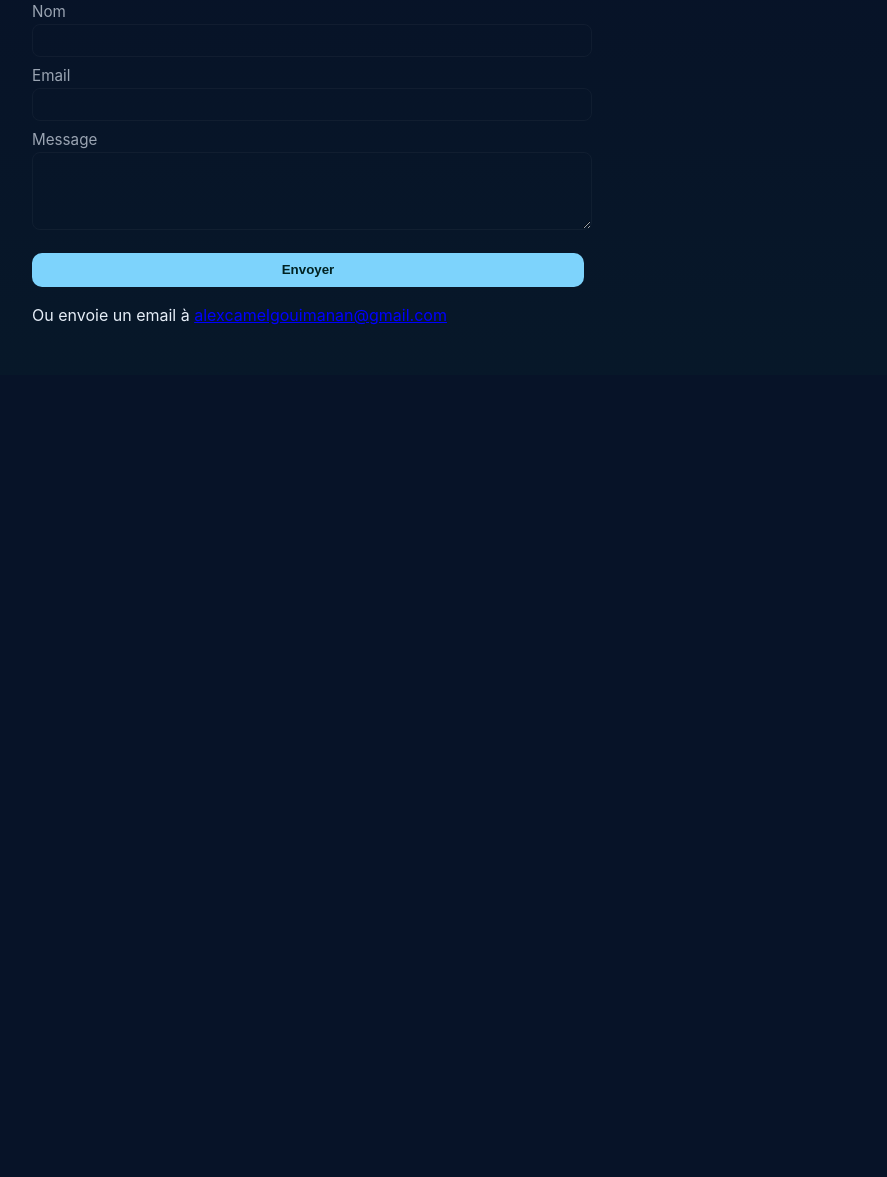
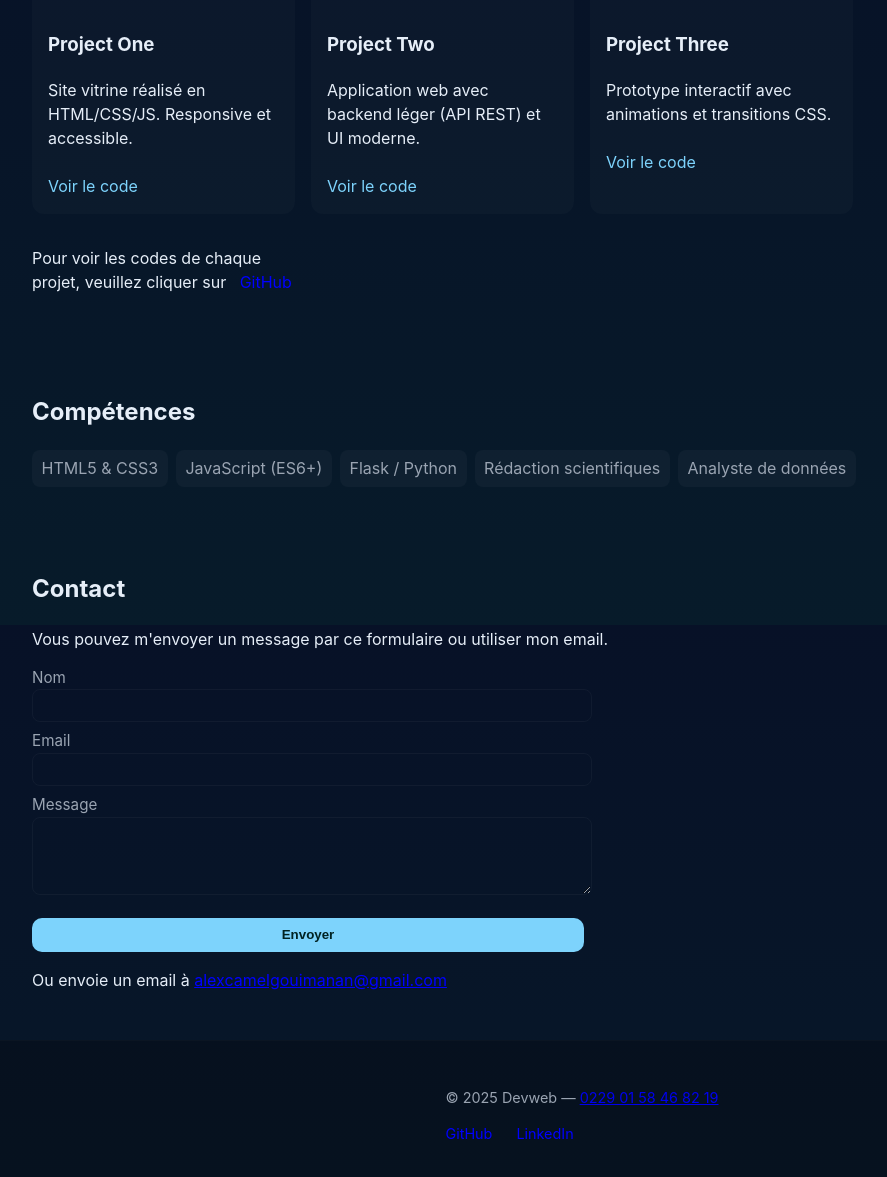
Before and after one commit to alexcamel/Portfolio, a Flask app: page / in a window 1280 px wide. Shown: the part 975-2152 px from the top of the page, without its empty margins (58-945 px from the left). Before the commit the page ends 1300 px from the top, so only its background shows below. Run offline with Flask 3, Linux system fonts and the light colour scheme.

Commit message:
Ajout des nouvelles modifications

```diff
--- a/template/index.html
+++ /dev/null
@@ -1,86 +0,0 @@
-<!doctype html>
-<html lang="fr">
-
-<head>
-  <meta charset="utf-8" />
-  <meta name="viewport" content="width=device-width, initial-scale=1.0">
-  <title>Portfolio - Alex</title>
-  <link rel="stylesheet" href="{{ url_for('static', filename='css/style.css') }}">
-</head>
-
-<body>
-
-  <header class="hero" id="home">
-    <div class="container hero-inner">
-      <div class="hero-text">
-        <h1> Bienvenue sur mon portfolio Dev ! <br> On me nomme Alex Camel</h1>
-        <p>Développeur · Rédacteur scientifiques · Analyste de données · Créateur de solutions web modernes et
-          scientifiques. <br> Voici une sélection de mes projets.</p>
-        <a class="btn" href="#projects">Voir mes projets</a>
-        <a class="btn ghost" href="{{ url_for('static', filename='assets/Alex_Camel_CV.pdf') }}" download>Télécharger
-          mon CV</a>
-      </div>
-      <div class="hero-image">
-        <img src="{{ url_for('static', filename='assets/profile.svg') }}" alt="photo de profil (placeholder)"
-          width="220" height="220" />
-      </div>
-    </div>
-  </header>
-
-  <main>
-
-    <section id="projects" class="section container">
-      <h2>Projets</h2>
-
-      <div class="projects-grid">
-        <article class="project-card">
-          <img src="{{ url_for('static', filename='assets/project-1.svg') }}" alt="Project 1" width="50" height="50" />
-          <h3>Project One</h3>
-        </article>
-
-        <article class="project-card">
-          <img src="{{ url_for('static', filename='assets/project-2.svg') }}" alt="Project 2" width="50" height="50" />
-          <h3>Project Two</h3>
-        </article>
-
-        <article class="project-card">
-          <img src="{{ url_for('static', filename='assets/project-3.svg') }}" alt="Project 3" width="50" height="50" />
-          <h3>Project Three</h3>
-        </article>
-
-      </div>
-      <div class="code-info" style="text-align: center; margin-top: 2rem;">
-        <p>Pour voir les codes de chaque projet, veuillez cliquer sur mon profil : &nbsp
-          <a href="https://github.com/alexcamel" target="_blank" aria-label="GitHub" class="github">
-            GitHub
-          </a>
-        </p>
-      </div>
-    </section>
-
-    <section id="contact" class="section container">
-      <h2>Contact</h2>
-      <p>Vous pouvez m'envoyer un message par ce formulaire ou utiliser mon email.</p>
-      <form id="contact-form" class="contact-form" action="{{ url_for('handle_contact') }}" method="POST"> <label>
-          Nom
-          <input type="text" name="name" required />
-        </label>
-        <label>
-          Email
-          <input type="email" name="email" required />
-        </label>
-        <label>
-          Message
-          <textarea name="message" rows="4" required></textarea>
-        </label>
-        <button class="btn" type="submit">Envoyer</button>
-      </form>
-      <p class="muted">Ou envoie un email à <a href="mailto:ton.email@example.com"
-          class="mailto">alexcamelgouimanan@gmail.com</a></p>
-    </section>
-  </main>
-
-  <script src="{{ url_for('static', filename='js/main.js') }}"></script>
-</body>
-
-</html>
--- /dev/null
+++ b/templates/index.html
@@ -0,0 +1,124 @@
+<!doctype html>
+<html lang="fr">
+<head>
+  <meta charset="utf-8" />
+  <meta name="viewport" content="width=device-width,initial-scale=1" />
+  <title>Portfolio - Alex</title>
+  <link rel="stylesheet" href="{{url_for('static', filename = './css/style.css')}}" />
+</head>
+<body>
+  <nav class="nav">
+    <div class="container nav-inner">
+      <div class="brand">Alex Camel GOUIMANAN</div>
+      <ul class="nav-links">
+        <li><a href="#about">À propos</a></li>
+        <li><a href="#projects">Projets</a></li>
+        <li><a href="#skills">Compétences</a></li>
+        <li><a href="#contact">Contact</a></li>
+      </ul>
+      <button class="nav-toggle" aria-label="ouvrir menu">☰</button>
+    </div>
+  </nav>
+
+    <!-- Expériences -->
+  <header class="hero" id="home">
+    <div class="container hero-inner">
+      <div class="hero-text">
+        <h1> Bienvenue sur mon portfolio Dev ! <br> On me nomme Alex Camel</h1>
+        <p>Développeur · Rédacteur scientifiques · Analyste de données · Créateur de solutions web modernes et scientifiques. <br> Voici une sélection de mes projets.</p>
+        <a class="btn" href="#projects">Voir mes projets</a>
+        <a class="btn ghost" href="{{url_for('static', filename = './assets/Alex_Camel_CV.pdf')}}" download>Télécharger mon CV</a>
+      </div>
+      <div class=".hero-image">
+        <img src="{{url_for('static', filename = './assets/profile.svg')}}" alt="photo-de_profil" aria-placeholder="placehoder">
+      </div>
+    </div>
+  </header>
+
+  <!-- Profil -->
+  <main>
+    <section id="about" class="section container">
+      <h2>À propos</h2>
+      <p>Je suis étudiant diplômé en Mathématiques-Informatique, un développeur passionné par la création d'interfaces propres et performantes. J'aime transformer des idées en produits digitaux utiles. <br>Pour en savoir plus sur moi, veuillez télécharger mon CV.</p>
+    </section>
+    <!-- Liste de quelques projets réalisés -->
+    <section id="projects" class="section container">
+      <h2>Projets</h2>
+      <div class="projects-grid">
+        <article class="project-card">
+          <img src="{{url_for('static', filename = './assets/project-1.svg')}}" alt="Project 1" />
+          <h3>Project One</h3>
+          <p>Site vitrine réalisé en HTML/CSS/JS. Responsive et accessible.</p>
+          <a class="project-link" href="#">Voir le code</a>
+        </article>
+
+        <article class="project-card">
+          <img src="{{url_for('static', filename = './assets/project-2.svg')}}" alt="Project 2" />
+          <h3>Project Two</h3>
+          <p>Application web avec backend léger (API REST) et UI moderne.</p>
+          <a class="project-link" href="#">Voir le code</a>
+        </article>
+
+        <article class="project-card">
+          <img src="{{url_for('static', filename = './assets/project-3.svg')}}" alt="Project 3" />
+          <h3>Project Three</h3>
+          <p>Prototype interactif avec animations et transitions CSS.</p>
+          <a class="project-link" href="#">Voir le code</a>
+        </article><br><br><br><br><br><br><br><br>
+
+        <div class="socials">
+          <p>Pour voir les codes de chaque projet, veuillez cliquer sur &nbsp<a href="alexcamel" aria-label="GitHub" class="github">   GitHub</a></p>
+        </div>
+
+      </div>
+    </section>
+
+    <!-- Compétences -->
+    <section id="skills" class="section container">
+      <h2>Compétences</h2>
+      <ul class="skills-list">
+        <li>HTML5 & CSS3</li>
+        <li>JavaScript (ES6+)</li>
+        <li>Flask / Python</li>
+        <li>Rédaction scientifiques</li>
+        <li>Analyste de données</li>
+      </ul>
+    </section>
+
+    <section id="contact" class="section container">
+      <h2>Contact</h2>
+      <!-- Formulaire d'envoi de message -->
+      <p>Vous pouvez m'envoyer un message par ce formulaire ou utiliser mon email.</p>
+      <form id="contact-form" class="contact-form">
+        <label>
+          Nom
+          <input type="text" name="name" required/>
+        </label>
+        <label>
+          Email
+          <input type="email" name="email" required/>
+        </label>
+        <label>
+          Message
+          <textarea name="message" rows="4" required></textarea>
+        </label>
+        <button class="btn" type="submit">Envoyer</button>
+      </form>
+      <p class="muted">Ou envoie un email à <a href="mailto:ton.email@example.com" class="mailto">alexcamelgouimanan@gmail.com</a></p>
+    </section>
+  </main>
+
+  <!--- Pied de page -->
+  <footer class="footer">
+    <div class="container">
+      <p>© 2025 Devweb — <a href="#contact">0229 01 58 46 82 19</a></p>
+      <div class="socials">
+        <a href="alexcamel" aria-label="GitHub" class="github">GitHub</a>
+        <a href="https://www.linkedin.com/in/camel-alex-gouimanan-0782b5278" aria-label="LinkedIn" class="linkedin">LinkedIn</a>
+      </div>
+    </div>
+  </footer>
+
+  <script src="{{url_for('static', filename = './js/main.js')}}"></script>
+</body>
+</html>
```
Also changed, not shown: static/css/style.css (line endings or trailing spaces).
